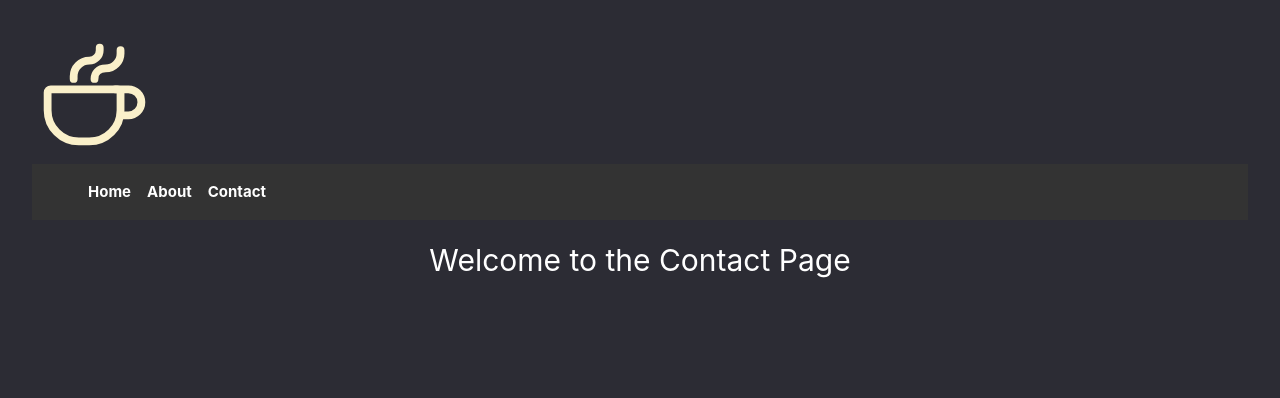
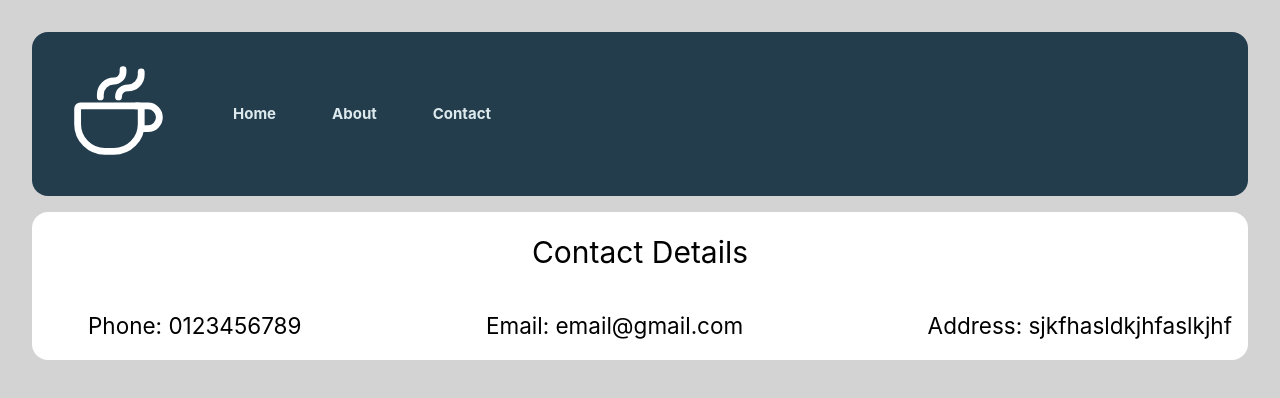
Before and after one commit to nathantotten/Vue_Coffee_Stuff, a Vue app in the folder vue-coffee-stuff/: page /contact in a window 1280 px wide. Shown: the top 398 px of the page. Built offline with nearby package versions, Linux system fonts and the light colour scheme; the HTML template or start-up script is replaced by a standard one.

Commit message:
Some basic layout

```diff
--- a/vue-coffee-stuff/src/App.vue
+++ b/vue-coffee-stuff/src/App.vue
@@ -6,11 +6,10 @@ import Navbar from './components/Navbar.vue';
 </script>
 
 <template>
+  <Navbar />
   <header>
-    <img alt="Coffee Cup" class="logo" src="@/assets/coffeecup.svg" width="125" height="125" />
+    <div class="nav-wrapper">
 
-    <div class="nav-wrapper">
-      <Navbar />
     </div>
   </header>
 
--- a/vue-coffee-stuff/src/assets/base.css
+++ b/vue-coffee-stuff/src/assets/base.css
@@ -10,8 +10,8 @@
 
 body {
   min-height: 100vh;
-  color: white;
-  background: #2C2C34;
+  color: black;
+  background: lightgray;
   transition:
     color 0.5s,
     background-color 0.5s;
--- a/vue-coffee-stuff/src/assets/main.css
+++ b/vue-coffee-stuff/src/assets/main.css
@@ -1,7 +1,7 @@
 @import './base.css';
 
 #app {
-  max-width: 1280px;
+  max-width: 100vw;
   margin: 0 auto;
   padding: 2rem;
   font-weight: normal;
--- a/vue-coffee-stuff/src/components/NavBar.vue
+++ b/vue-coffee-stuff/src/components/NavBar.vue
@@ -4,6 +4,9 @@ import { RouterLink } from 'vue-router';
 
 <template>
   <nav class="navbar">
+    <RouterLink to="/">
+            <img alt="Coffee Cup" class="coffee-logo" src="@/assets/coffeecup.svg" width="125" height="125" />
+    </RouterLink>
     <ul class="nav-list">
       <li><RouterLink to="/">Home</RouterLink></li>
       <li><RouterLink to="/about">About</RouterLink></li>
@@ -13,25 +16,43 @@ import { RouterLink } from 'vue-router';
 </template>
 
 <style scoped>
+.coffee-logo {
+    padding-left: 1rem;
+    transition: filter 0.3s ease;
+    &:hover {
+        filter: drop-shadow(0 0 10px rgba(255, 255, 255, 1.0));
+    }
+}
+
 .navbar {
-  background-color: #333;
-  color: #fff;
+  background-color: #233d4d;
+  color: #F2FDFF;
+  border-radius: 1rem;
   padding: 1rem;
+  display: flex;
+  align-items: center;
 }
 
 .nav-list {
   list-style: none;
   display: flex;
+  align-items: center;
   gap: 1rem;
 }
 
 .nav-list li a {
-  color: #fff;
+  color: #F2FDFF;
   text-decoration: none;
   font-weight: bold;
+  padding: 1.25rem;
+  border-radius: 10px;
+  opacity: 90%;
+  transition: background-color 0.3s ease;
 }
 
 .nav-list li a:hover {
-  text-decoration: underline;
+    background-color: lightgray;
+    color: #000;
+    opacity: 100%;
 }
 </style>
--- a/vue-coffee-stuff/src/views/Contact.vue
+++ b/vue-coffee-stuff/src/views/Contact.vue
@@ -3,15 +3,37 @@
 </script>
 
 <template>
-  <div class="contact">
-    <h1>Welcome to the Contact Page</h1>
+  <div class="contact-page">
+    <h1>Contact Details</h1>
+    <div class="contact-info">
+        <ul class="contact-details-list">
+            <li>
+                <h2>Phone: 0123456789</h2>
+            </li>
+            <li>
+                <h2>Email: email@gmail.com</h2>
+            </li>
+            <li>
+                <h2>Address: sjkfhasldkjhfaslkjhf</h2>
+            </li>
+        </ul>
+    </div>
   </div>
 </template>
 
 <style scoped>
 /* Add styles specific to this view */
-.contact {
-  padding: 1rem;
-  text-align: center;
+.contact-page {
+    margin-top: 1rem;
+    padding: 1rem;
+    border-radius: 1rem;
+    background-color: white;
+    text-align: center;
+}
+.contact-details-list {
+    margin-top: 2rem;
+    display: flex;
+    justify-content: space-between;
+    list-style: none;
 }
 </style>
```
Also changed, not shown: vue-coffee-stuff/src/assets/coffeecup.svg.
